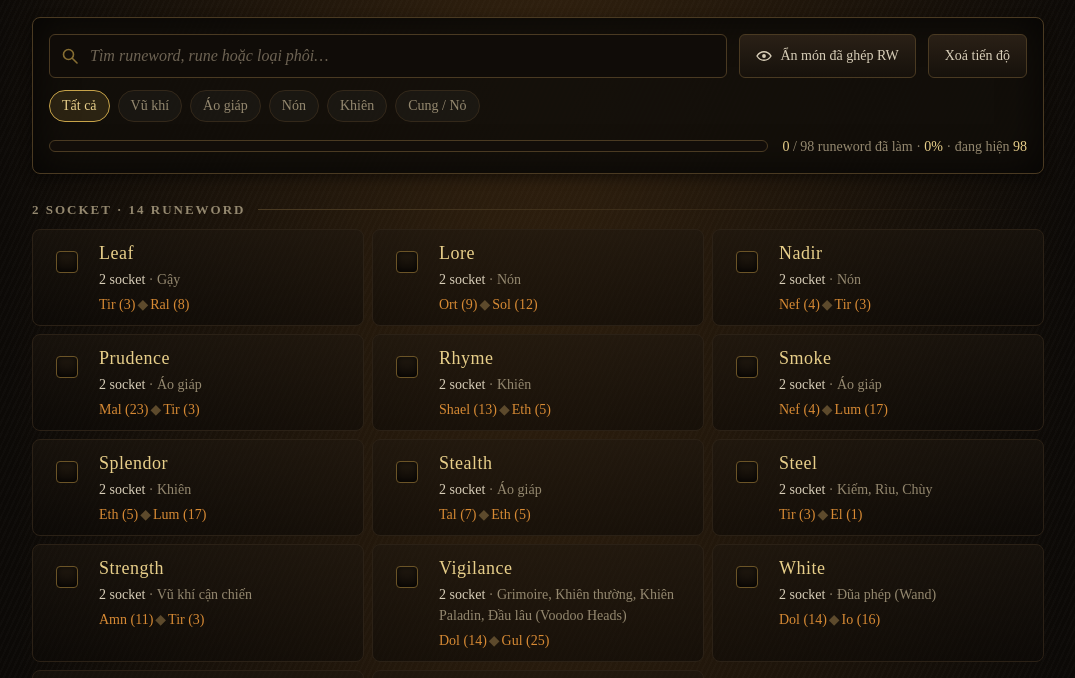
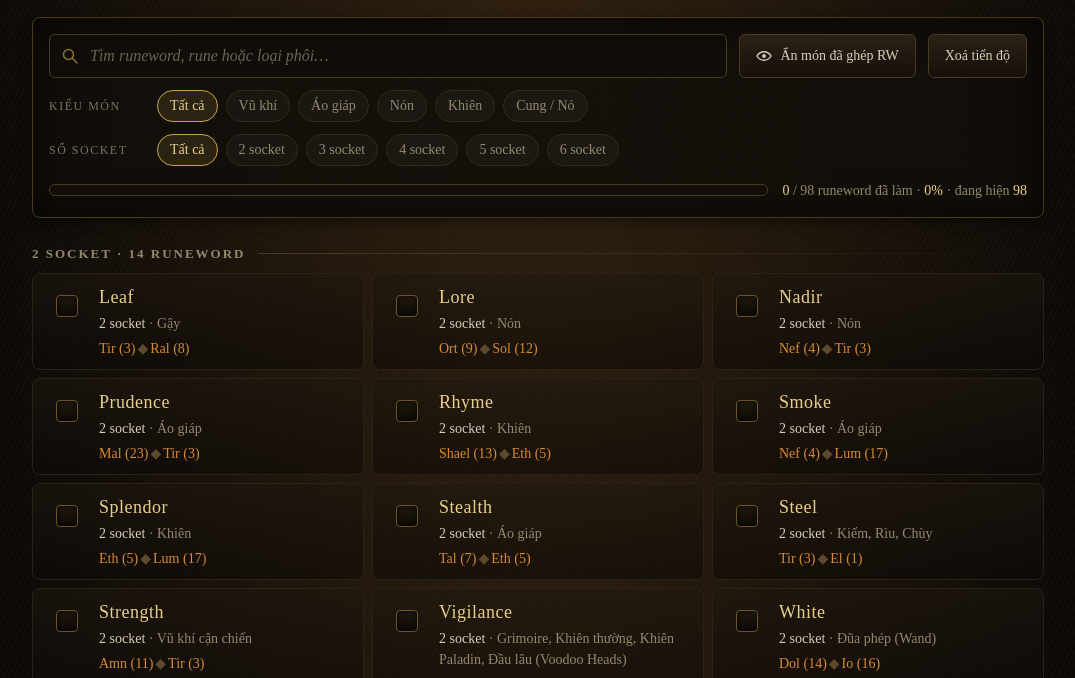
Before and after one commit to KVHao/d2r-rw-checlist, a plain HTML site: page index.html in a window 1280 px wide. Shown: the part 116-794 px from the top of the page, without its empty margins (102-1177 px from the left). Drawn offline with Linux system fonts and the light colour scheme.

Commit message:
Update index.html

```diff
--- a/index.html
+++ b/index.html
@@ -87,7 +87,12 @@
   .hide-btn[aria-pressed="true"] .eye { display: none; }
   .hide-btn[aria-pressed="true"] .eye-off { display: inline; }
 
-  .chips { display: flex; flex-wrap: wrap; gap: 8px; margin-top: 12px; }
+  .filterrow { display: flex; align-items: center; gap: 12px; margin-top: 12px; flex-wrap: wrap; }
+  .flabel {
+    font-size: 12px; letter-spacing: 1.5px; text-transform: uppercase; color: #7d7263;
+    flex: 0 0 96px; padding-top: 1px;
+  }
+  .chips { display: flex; flex-wrap: wrap; gap: 8px; flex: 1 1 auto; }
   .chip {
     font-family: inherit; font-size: 14px; cursor: pointer; letter-spacing: normal;
     padding: 7px 12px; border-radius: 999px; min-height: 32px;
@@ -179,7 +184,14 @@
       <button class="btn" id="reset" type="button">Xoá tiến độ</button>
     </div>
 
-    <div class="chips" id="chips" role="group" aria-label="Lọc theo nhóm trang bị"></div>
+    <div class="filterrow">
+      <span class="flabel">Kiểu món</span>
+      <div class="chips" id="chips" role="group" aria-label="Lọc theo kiểu món"></div>
+    </div>
+    <div class="filterrow">
+      <span class="flabel">Số socket</span>
+      <div class="chips" id="sockChips" role="group" aria-label="Lọc theo số socket"></div>
+    </div>
 
     <div class="statusbar">
       <div class="bar" role="progressbar" aria-valuemin="0" aria-valuemax="100" aria-valuenow="0" aria-label="Tiến độ hoàn thành" id="bar"><i id="fill"></i></div>
@@ -205,8 +217,10 @@ const GROUPS = [
   { id: "bow", label: "Cung / Nỏ", test: b => /cung|nỏ/i.test(b) },
 ];
 
+const SOCKETS = [...new Set(DATA.map(r => r.sockets))].sort((a, b) => a - b);
+
 let done = load();
-let state = { q: "", group: "all", todoOnly: loadHide() };
+let state = { q: "", group: "all", sock: "all", todoOnly: loadHide() };
 
 function loadHide() {
   try { return localStorage.getItem(KEY + "-hide") === "1"; } catch (e) { return false; }
@@ -243,6 +257,7 @@ function runeHtml(runes, q) {
 function matches(rw) {
   const g = GROUPS.find(x => x.id === state.group);
   if (g && !g.test(rw.base)) return false;
+  if (state.sock !== "all" && rw.sockets !== state.sock) return false;
   if (state.todoOnly && done.has(rw.name)) return false;
   const q = norm(state.q).trim();
   if (!q) return true;
@@ -305,6 +320,17 @@ chips.addEventListener("click", e => {
   render();
 });
 
+const sockChips = document.getElementById("sockChips");
+sockChips.innerHTML = '<button class="chip" type="button" data-s="all" aria-pressed="true">Tất cả</button>' +
+  SOCKETS.map(s => '<button class="chip" type="button" data-s="' + s + '" aria-pressed="false">' + s + " socket</button>").join("");
+sockChips.addEventListener("click", e => {
+  const b = e.target.closest(".chip");
+  if (!b) return;
+  state.sock = b.dataset.s === "all" ? "all" : Number(b.dataset.s);
+  sockChips.querySelectorAll(".chip").forEach(c => c.setAttribute("aria-pressed", String(c === b)));
+  render();
+});
+
 document.getElementById("q").addEventListener("input", e => { state.q = e.target.value; render(); });
 
 const todoBtn = document.getElementById("todoOnly");
```
